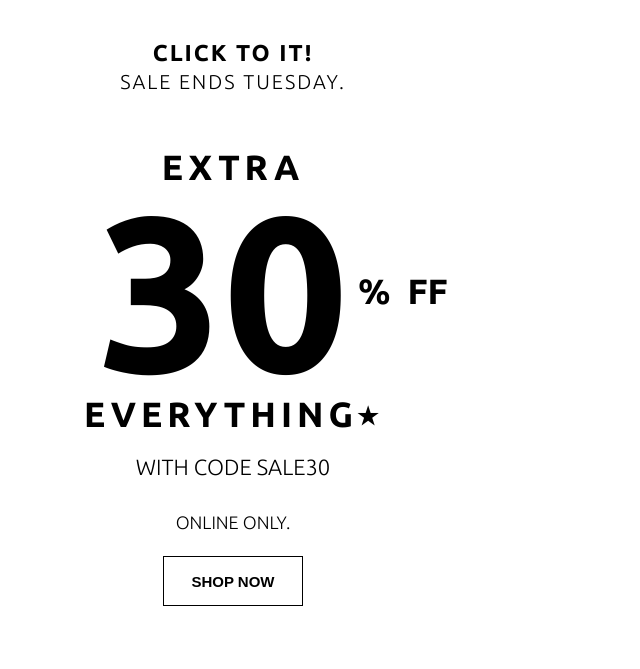
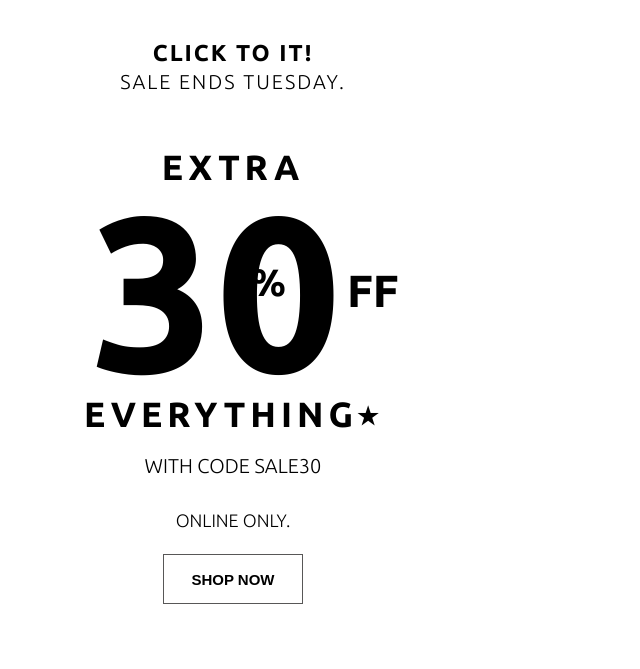
Before and after one commit to Miruna31/email-template, a plain HTML site: page index.html in a window 1280 px wide. Shown: the whole page, without its empty margins (0-640 px from the left). Drawn offline with Linux system fonts and the light colour scheme.

Commit message:
update code

```diff
--- a/index.html
+++ b/index.html
@@ -31,61 +31,58 @@
             background-size: cover;
             background-repeat: no-repeat;
         ">
-            <tbody >
+            <tbody>
                 <tr>
                     <td colspan="3" style="
                         font-size: 23px;
                         letter-spacing: 2px;
-                        padding-top: 30px;
-                    ">Click to it!</td>
+                        padding-top: 30px;">Click to it!</td>
                 </tr>
                 <tr>
                     <td colspan="3" style="
                         font-size: 20px;
                         font-weight: 300;
                         padding-bottom: 50px;
-                        letter-spacing: 2px;
-                    ">Sale ends tuesday.</td>
+                        letter-spacing: 2px;">Sale ends tuesday.</td>
                 </tr>
                 <tr>
                     <td colspan="3" style="
                         font-size: 35px;
-                        letter-spacing: 5px;
-                    ">Extra</td>
+                        letter-spacing: 5px;">Extra</td>
                 </tr>
                 <tr>
                     <td style="
                         font-size: 220px;
                         line-height: 0.9;
                         text-align: end;
-                    ">30</td>
+                        width: 330px;">30</td>
                     <td style="
-                        font-size: 35px;
-                  ">%</td>
+                        font-size: 38px;
+                        position: absolute;
+                        top: 260px;
+                        left: 250px;">%</td>
                     <td style="
-                        font-size: 35px;">FF</td>
+                        font-size: 45px;
+                        text-align: start;">FF</td>
                 </tr>
                 <tr>
                     <td colspan="3" style="
                         font-size: 35px;
                         letter-spacing: 5px;
-                        padding-bottom: 15px;
-                    ">Everything⭑</td>
+                        padding-bottom: 15px;">Everything⭑</td>
                 </tr>
                 <tr>
                     <td colspan="3" style="
-                        font-size: 22px;
+                        font-size: 20px;
                         font-weight: 300;
-                        padding-bottom: 20px;
-                    ">with code sale30</td>
+                        padding-bottom: 20px;">with code sale30</td>
                 </tr>
                 <tr>
                     <td colspan="3" style="
                         font-size: 18px;
                         font-weight: 300;
                         padding-top: 10px;
-                        padding-bottom: 20px;
-                    ">online only.</td>
+                        padding-bottom: 20px;">online only.</td>
                 </tr>
                 <tr>
                     <td colspan="3" style="
@@ -94,11 +91,11 @@
                         background-color: transparent;
                         text-transform: uppercase;
                         font-weight: 800;
-                        border: solid 1px black;
+                        border: solid 1px rgb(88, 87, 87);
                         height: 50px;
                         width: 140px;
-                        font-size: 15px;
-                    ">Shop Now</td>
+                        font-size: 15px;">Shop Now</button>
+                    </td>
                 </tr>
             </tbody>
         </table>
```
